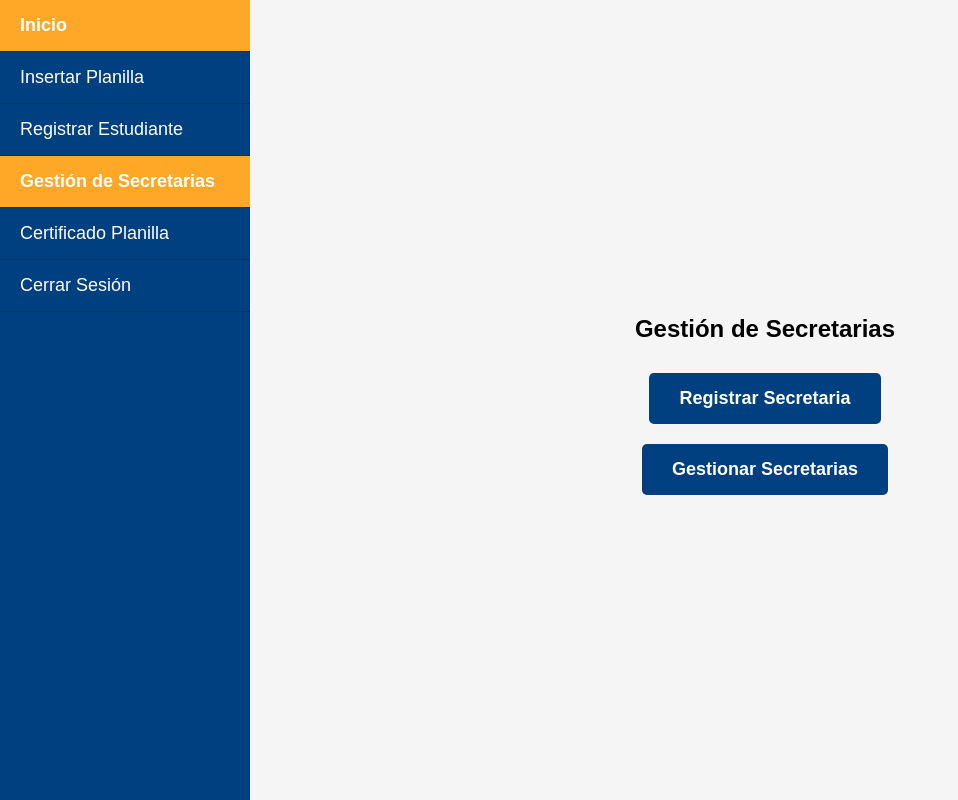
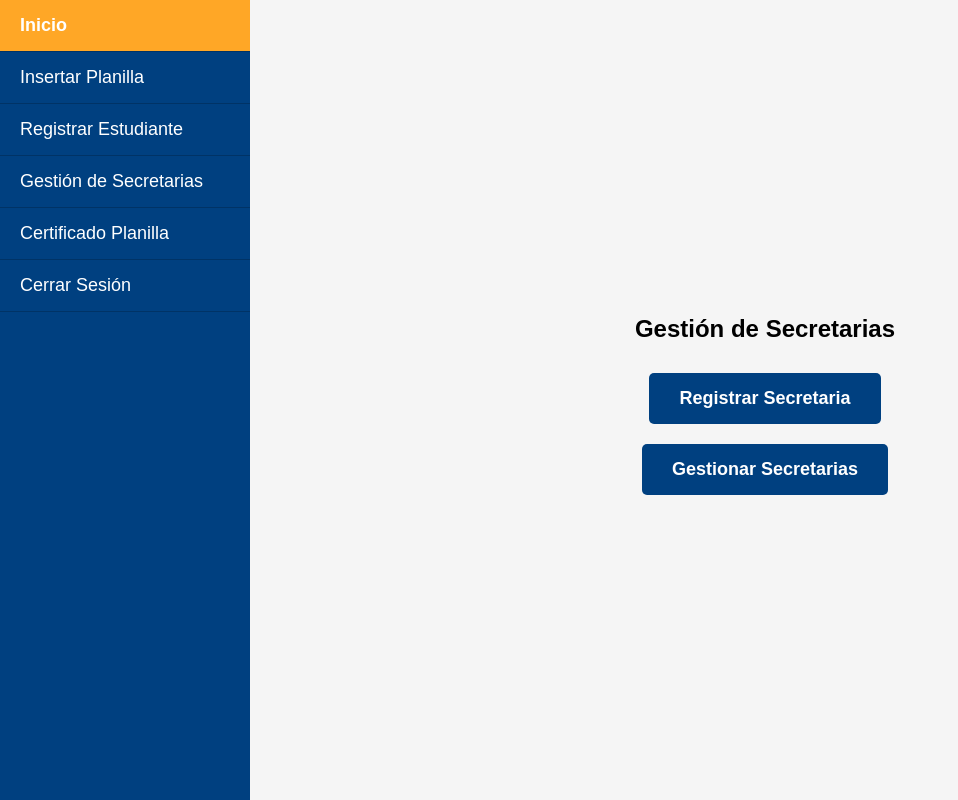
Before and after one commit to Jhoneyker18/Modulo-moya, a PHP site: page /registrar_secret.php in a window 1280 px wide. Shown: the whole page, without its empty margins (0-958 px from the left). Run offline with PHP 8.4, Linux system fonts and the light colour scheme; a user stored in the database is signed in.

Commit message:
se arreglo el color del botn de gestion de secretarias
habia un error de css y lo corregi

```diff
--- a/php/admin.php
+++ b/php/admin.php
@@ -183,7 +183,7 @@ $internships = $stmtInternships->fetchAll(PDO::FETCH_ASSOC);
         <a href="admin.php" class="active">Inicio</a>
         <a href="panel.php">Insertar Planilla</a>
         <a href="registrar.php">Registrar Estudiante</a>
-        <a href="registrar_secret.php" class="active">Gestión de Secretarias</a>
+        <a href="registrar_secret.php">Gestión de Secretarias</a>
         <a href="certificado.php">Certificado Planilla</a>
         <a href="logout.php">Cerrar Sesión</a>
     </div>
--- a/php/certificado.php
+++ b/php/certificado.php
@@ -132,7 +132,7 @@
         <a href="admin.php" class="active">Inicio</a>
         <a href="panel.php">Insertar Planilla</a>
         <a href="registrar.php">Registrar Estudiante</a>
-        <a href="registrar_secret.php" class="active">Gestión de Secretarias</a>
+        <a href="registrar_secret.php">Gestión de Secretarias</a>
         <a href="certificado.php">Certificado Planilla</a>
         <a href="logout.php">Cerrar Sesión</a>
     </div>
--- a/php/gestionar_secretaria.php
+++ b/php/gestionar_secretaria.php
@@ -96,7 +96,7 @@ $secretarias = $stmt->fetchAll(PDO::FETCH_ASSOC);
         <a href="admin.php" class="active">Inicio</a>
         <a href="panel.php">Insertar Planilla</a>
         <a href="registrar.php">Registrar Estudiante</a>
-        <a href="registrar_secret.php" class="active">Gestión de Secretarias</a>
+        <a href="registrar_secret.php">Gestión de Secretarias</a>
         <a href="certificado.php">Certificado Planilla</a>
         <a href="logout.php">Cerrar Sesión</a>
     </div>
--- a/php/panel.php
+++ b/php/panel.php
@@ -132,7 +132,7 @@
         <a href="admin.php" class="active">Inicio</a>
         <a href="panel.php">Insertar Planilla</a>
         <a href="registrar.php">Registrar Estudiante</a>
-        <a href="registrar_secret.php" class="active">Gestión de Secretarias</a>
+        <a href="registrar_secret.php">Gestión de Secretarias</a>
         <a href="certificado.php">Certificado Planilla</a>
         <a href="logout.php">Cerrar Sesión</a>
     </div>
--- a/php/registrar.php
+++ b/php/registrar.php
@@ -100,7 +100,7 @@
         <a href="admin.php" class="active">Inicio</a>
         <a href="panel.php">Insertar Planilla</a>
         <a href="registrar.php">Registrar Estudiante</a>
-        <a href="registrar_secret.php" class="active">Gestión de Secretarias</a>
+        <a href="registrar_secret.php">Gestión de Secretarias</a>
         <a href="certificado.php">Certificado Planilla</a>
         <a href="logout.php">Cerrar Sesión</a>
     </div>
--- a/php/registrar_secret.php
+++ b/php/registrar_secret.php
@@ -85,7 +85,7 @@ if (!isset($_SESSION['user_id']) || $_SESSION['user_id'] != '123456789') {
         <a href="admin.php" class="active">Inicio</a>
         <a href="panel.php">Insertar Planilla</a>
         <a href="registrar.php">Registrar Estudiante</a>
-        <a href="registrar_secret.php" class="active">Gestión de Secretarias</a>
+        <a href="registrar_secret.php">Gestión de Secretarias</a>
         <a href="certificado.php">Certificado Planilla</a>
         <a href="logout.php">Cerrar Sesión</a>
     </div>
--- a/php/registrar_secretaria.php
+++ b/php/registrar_secretaria.php
@@ -148,7 +148,7 @@ if ($_SERVER['REQUEST_METHOD'] === 'POST') {
         <a href="admin.php" class="active">Inicio</a>
         <a href="panel.php">Insertar Planilla</a>
         <a href="registrar.php">Registrar Estudiante</a>
-        <a href="registrar_secret.php" class="active">Gestión de Secretarias</a>
+        <a href="registrar_secret.php">Gestión de Secretarias</a>
         <a href="certificado.php">Certificado Planilla</a>
         <a href="logout.php">Cerrar Sesión</a>
     </div>
--- a/php/seniat.php
+++ b/php/seniat.php
@@ -130,7 +130,7 @@
         <a href="admin.php" class="active">Inicio</a>
         <a href="panel.php">Insertar Planilla</a>
         <a href="registrar.php">Registrar Estudiante</a>
-        <a href="registrar_secret.php" class="active">Gestión de Secretarias</a>
+        <a href="registrar_secret.php">Gestión de Secretarias</a>
         <a href="certificado.php">Certificado Planilla</a>
         <a href="logout.php">Cerrar Sesión</a>
     </div>
```
